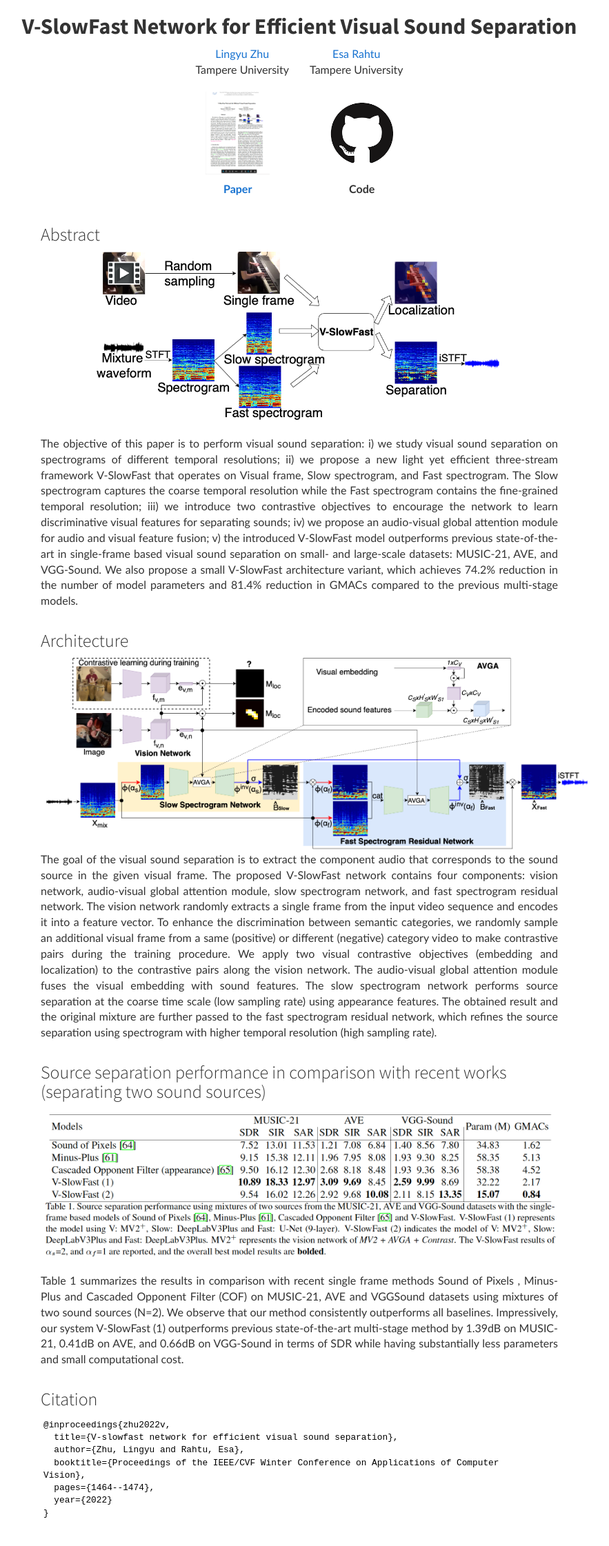
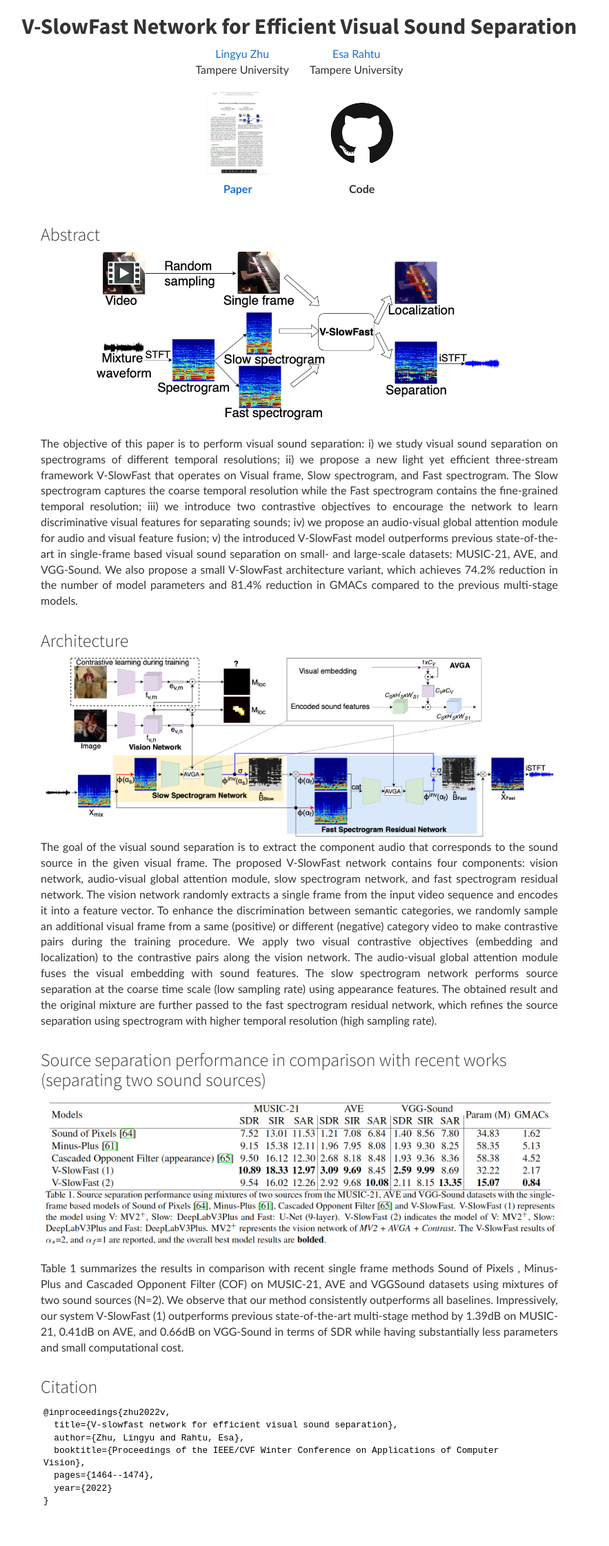
Before and after one commit to ly-zhu/ly-zhu.github.io, a Jekyll site: the page V-SlowFast/index.html, which Jekyll copies as it is, in a window 1280 px wide. Shown: the whole page at 69% size, without its empty margins (206-1089 px from the left). Built offline with Jekyll 4.4.1, drawn with Linux system fonts in a browser that asks for light colours; nearby versions of some CDN libraries; comment, search, counter and statistics services are not loaded.

Commit message:
test img margion auto

```diff
--- a/V-SlowFast/index.html
+++ b/V-SlowFast/index.html
@@ -94,7 +94,7 @@
                 <!--
                 <image src="figures/overview.png" class="img-responsive" alt="overview" width="800" style="max-height: 450px;margin:auto;"><br>
                 -->
-                <image src="figures/overview.png" class="img-fluid" alt="overview"  width="800px" style="margin:auto;"><br>
+                <image src="figures/overview.png" class="img-fluid" alt="overview"  width="100%" style="margin:auto;"><br>
                 <p class="text-justify">
                     The goal of the visual sound separation is to extract the component audio that corresponds to the sound source in the given visual frame. The proposed V-SlowFast network contains four components: vision network, audio-visual global attention module, slow spectrogram network, and fast spectrogram residual network. The vision network randomly extracts a single frame from the input video sequence and encodes it into a feature vector. To enhance the discrimination between semantic categories, we randomly sample an additional visual frame from a same (positive) or different (negative) category video to make contrastive pairs during the training procedure. We apply two visual contrastive objectives (embedding and localization) to the contrastive pairs along the vision network. The audio-visual global attention module fuses the visual embedding with sound features. The slow spectrogram network performs source separation at the coarse time scale (low sampling rate) using appearance features. The obtained result and the original mixture are further passed to the fast spectrogram residual network, which refines the source separation using spectrogram with higher temporal resolution (high sampling rate).
                 </p>
```
